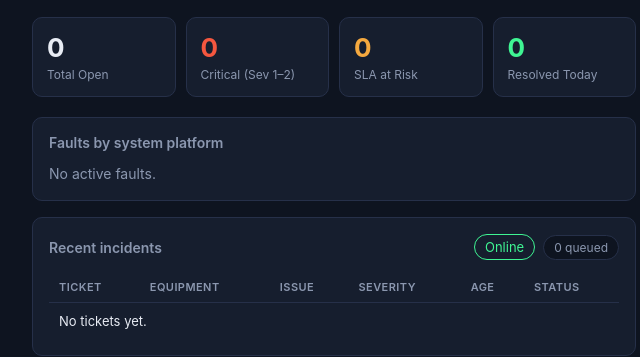
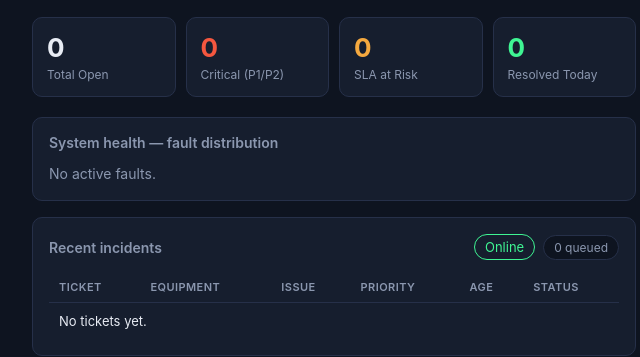
Before and after one commit to githubbest729/SCADA-SupportDesk, a website: page index.html in a window 1280 px wide. Shown: the part 164-521 px from the top of the page, 306-946 px from the left. Drawn offline with Linux system fonts and the light colour scheme.

Commit message:
Update index.html

```diff
--- a/index.html
+++ b/index.html
@@ -28,7 +28,7 @@
       </div>
       <div class="kpi-card kpi-card--critical">
         <span class="kpi-value" id="kpiCritical">0</span>
-        <span class="kpi-label">Critical (Sev 1–2)</span>
+        <span class="kpi-label">Critical (P1/P2)</span>
       </div>
       <div class="kpi-card kpi-card--warning">
         <span class="kpi-value" id="kpiSlaRisk">0</span>
@@ -41,7 +41,7 @@
     </section>
 
     <section class="panel">
-      <h2>Faults by system platform</h2>
+      <h2>System health — fault distribution</h2>
       <div id="systemBreakdown" class="breakdown-list"></div>
     </section>
 
@@ -56,7 +56,7 @@
       <div class="table-scroll">
         <table class="incidents-table">
           <thead>
-            <tr><th>Ticket</th><th>Equipment</th><th>Issue</th><th>Severity</th><th>Age</th><th>Status</th></tr>
+            <tr><th>Ticket</th><th>Equipment</th><th>Issue</th><th>Priority</th><th>Age</th><th>Status</th></tr>
           </thead>
           <tbody id="incidentsTableBody"></tbody>
         </table>
```
